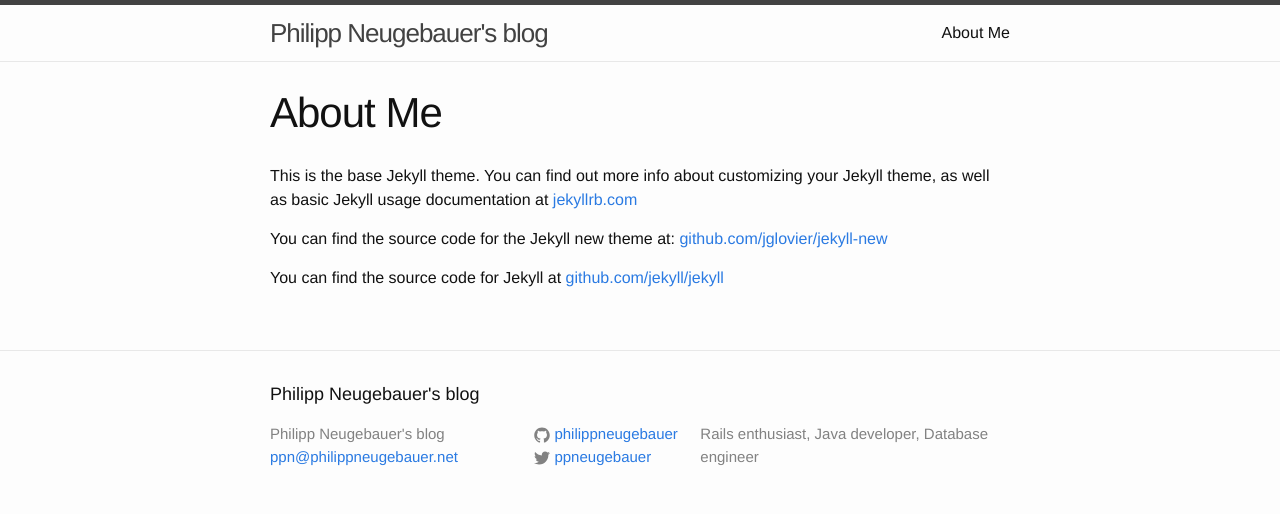
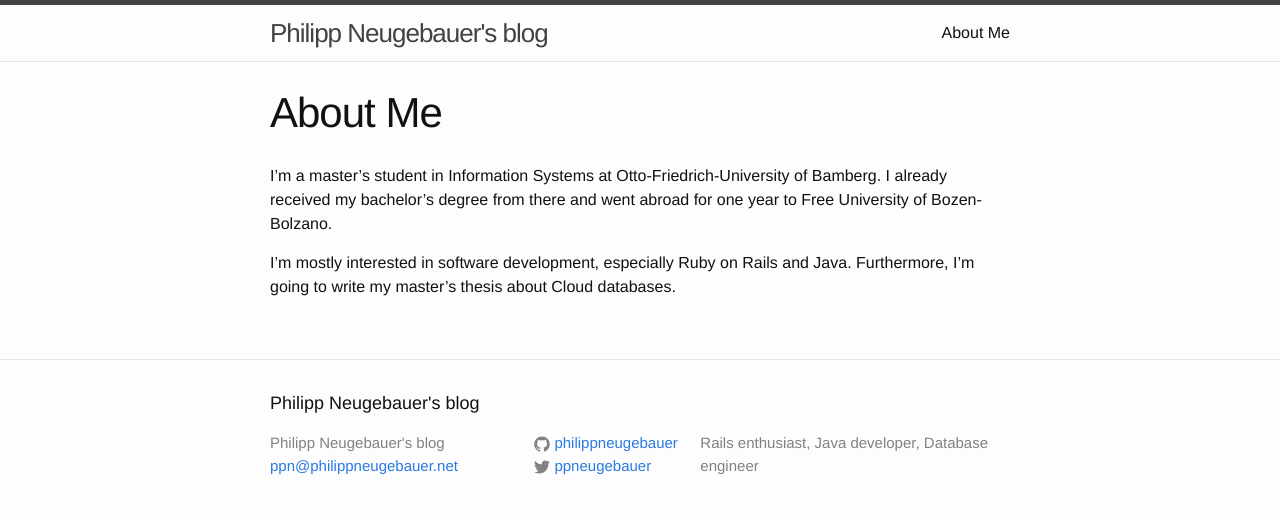
Before and after one commit to philippneugebauer/philippneugebauer.github.io, a Jekyll site: the page built from about.md, in a window 1280 px wide. Shown: the top 514 px of the page. Built offline with Jekyll 4.4.1, drawn with Linux system fonts in a browser that asks for light colours.

Commit message:
about me edited

```diff
--- a/about.md
+++ b/about.md
@@ -4,8 +4,8 @@
 permalink: /about/
 ---
 
-This is the base Jekyll theme. You can find out more info about customizing your Jekyll theme, as well as basic Jekyll usage documentation at [jekyllrb.com](http://jekyllrb.com/)
+I'm a master's student in Information Systems at Otto-Friedrich-University of Bamberg.
+I already received my bachelor's degree from there and went abroad for one year to Free University of Bozen-Bolzano.
 
-You can find the source code for the Jekyll new theme at: [github.com/jglovier/jekyll-new](https://github.com/jglovier/jekyll-new)
-
-You can find the source code for Jekyll at [github.com/jekyll/jekyll](https://github.com/jekyll/jekyll)
+I'm mostly interested in software development, especially Ruby on Rails and Java.
+Furthermore, I'm going to write my master's thesis about Cloud databases.
```
